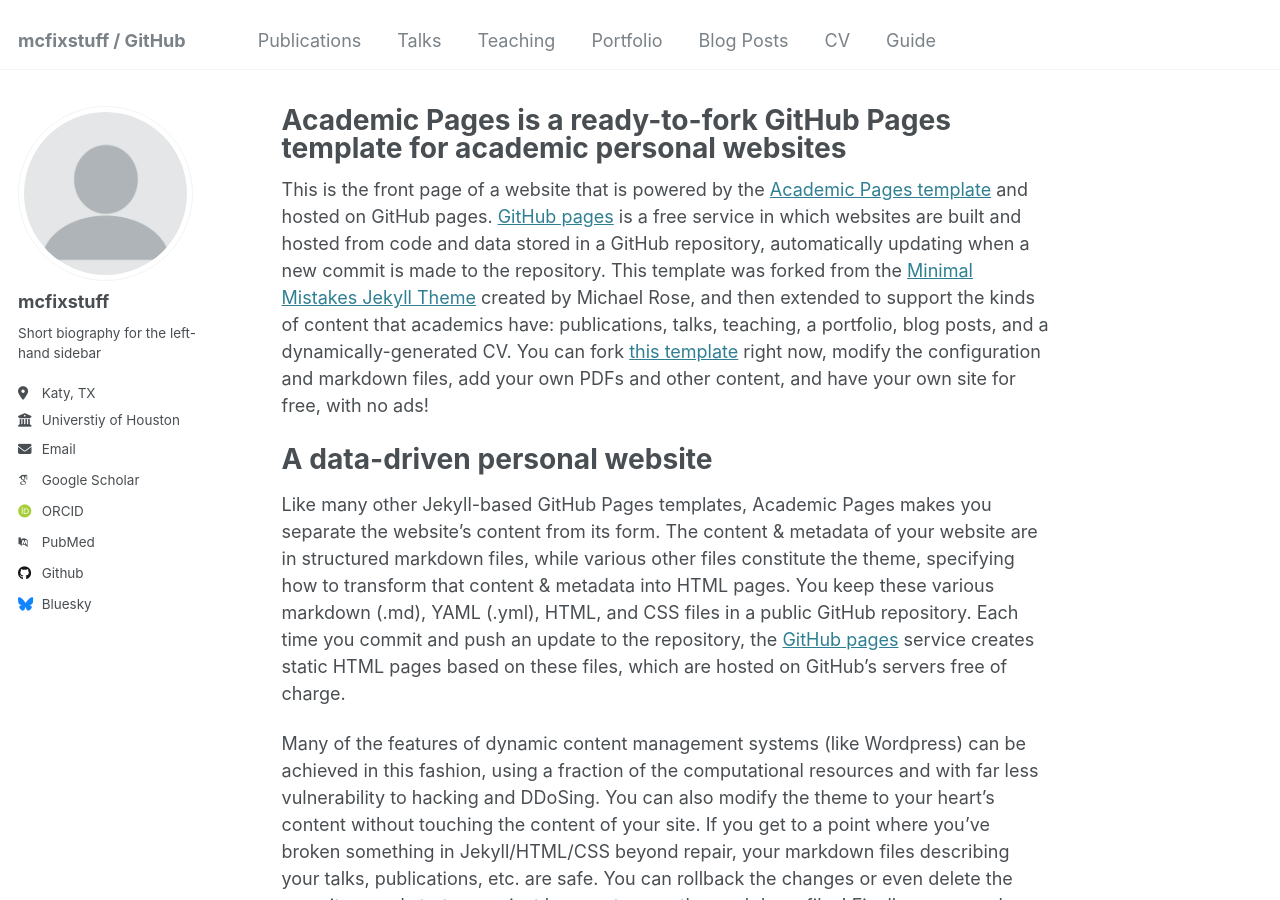
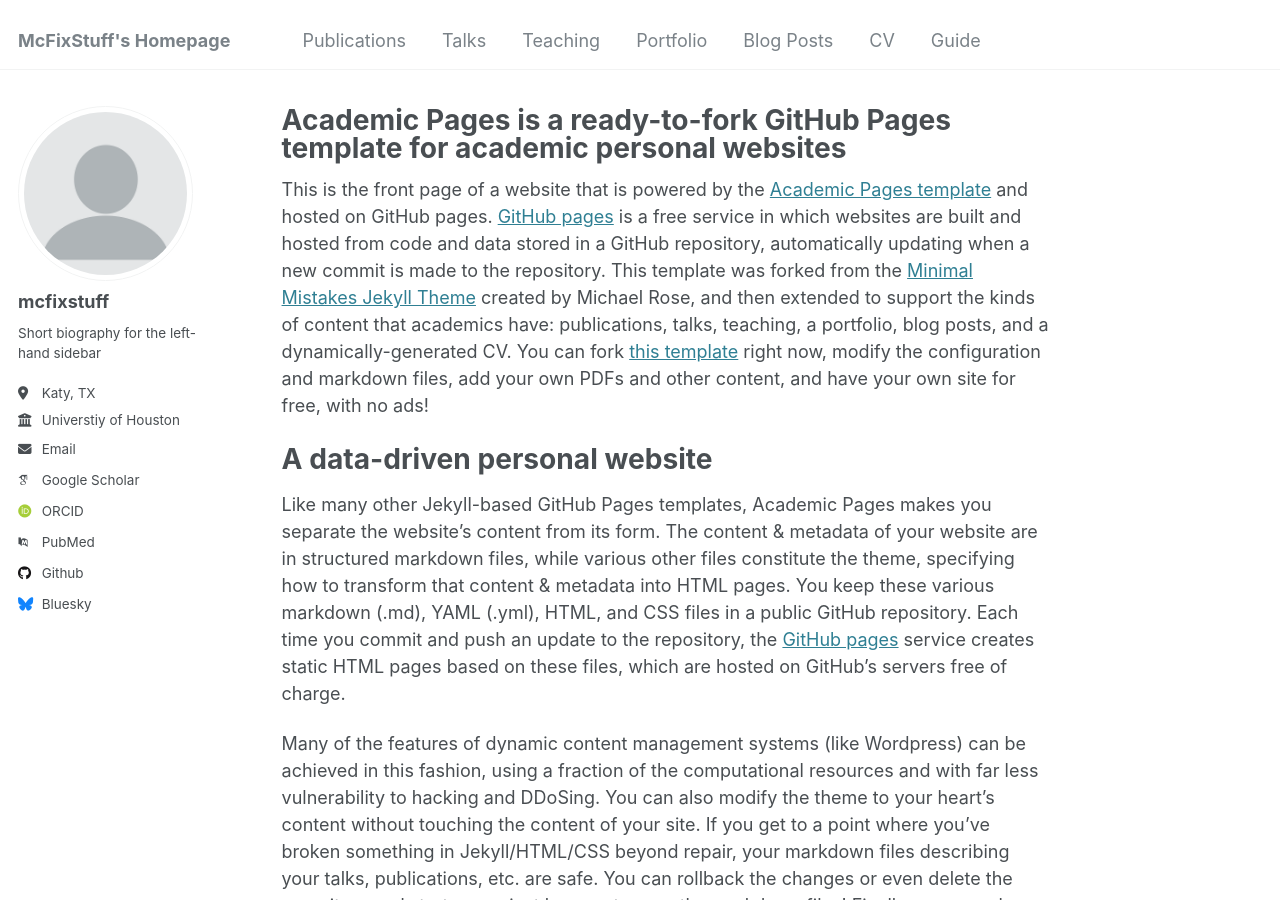
Before and after one commit to mcfixstuff/mcfixstuff.github.io, a Jekyll site: the page built from _pages/about.md, in a window 1280 px wide and 900 px high. Built offline with Jekyll 4.4.1, drawn with Linux system fonts in a browser that asks for light colours; some web fonts are replaced.

Commit message:
Update _config.yml

```diff
--- a/_config.yml
+++ b/_config.yml
@@ -8,7 +8,7 @@
 
 # Basic Site Settings
 locale                   : "en-US"
-title                    : "mcfixstuff / GitHub"
+title                    : "McFixStuff's Homepage"
 title_separator          : "-"
 name                     : &name "Eric Parsons"
 description              : &description "personal description"
```
